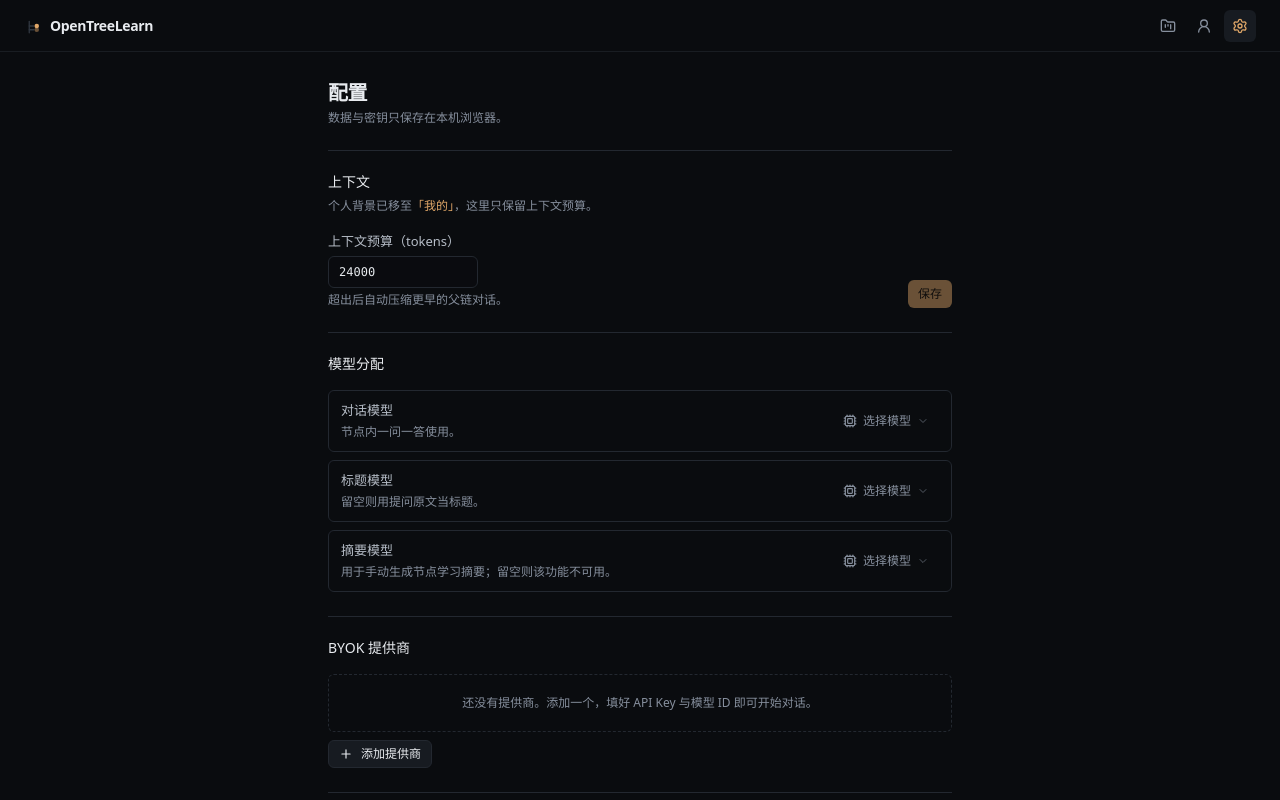
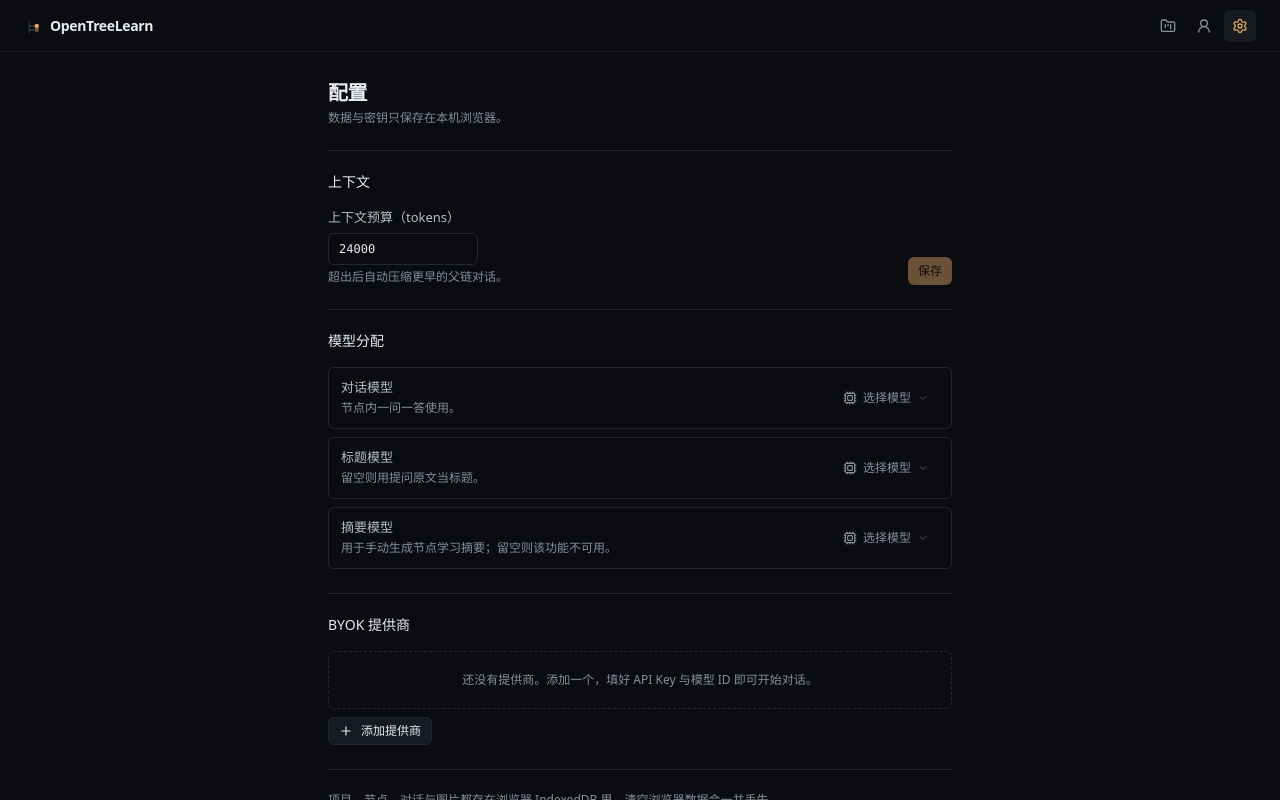
Before and after one commit to Saktawdi/opentreelearn, a React (Vite) app: page /settings in a window 1280 px wide. Built offline with nearby package versions, Linux system fonts and the light colour scheme.

Commit message:
fix(settings): 去掉配置页「个人背景已移至我的」的提示文案
迁移已经完成，这句指路留在这里只会是噪音；配置页的「上下文」小节保留标题与
上下文预算输入，只删描述文字。文档同步改为「个人背景在『我的』页维护」。

```diff
--- a/src/features/settings/SettingsPage.tsx
+++ b/src/features/settings/SettingsPage.tsx
@@ -1,6 +1,5 @@
 import { Loader2, Plus, Trash2, Zap } from 'lucide-react'
 import { useState } from 'react'
-import { Link } from 'react-router-dom'
 import { toast } from 'sonner'
 import { Badge } from '@/components/ui/badge'
 import { Button } from '@/components/ui/button'
@@ -80,18 +79,7 @@ export function SettingsPage() {
           <p className="mt-1 text-xs text-muted">数据与密钥只保存在本机浏览器。</p>
         </div>
 
-        <Section
-          title="上下文"
-          description={
-            <>
-              个人背景已移至
-              <Link to="/me" className="text-accent hover:underline">
-                「我的」
-              </Link>
-              ，这里只保留上下文预算。
-            </>
-          }
-        >
+        <Section title="上下文">
           <div className="flex flex-wrap items-end justify-between gap-3">
             <label className="block">
               <span className="mb-1.5 block text-sm text-ink-soft">上下文预算（tokens）</span>
```
Also changed, not shown: 1 other file (tests, documents, lock files or other folders).
